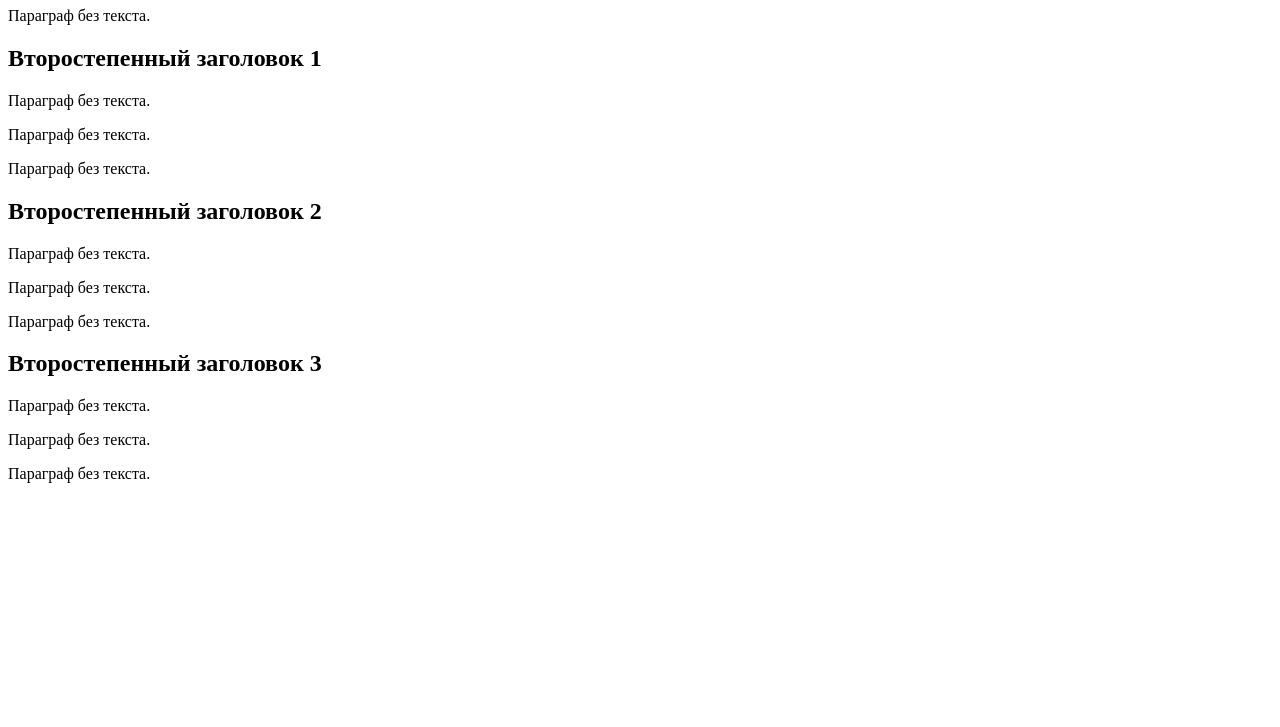
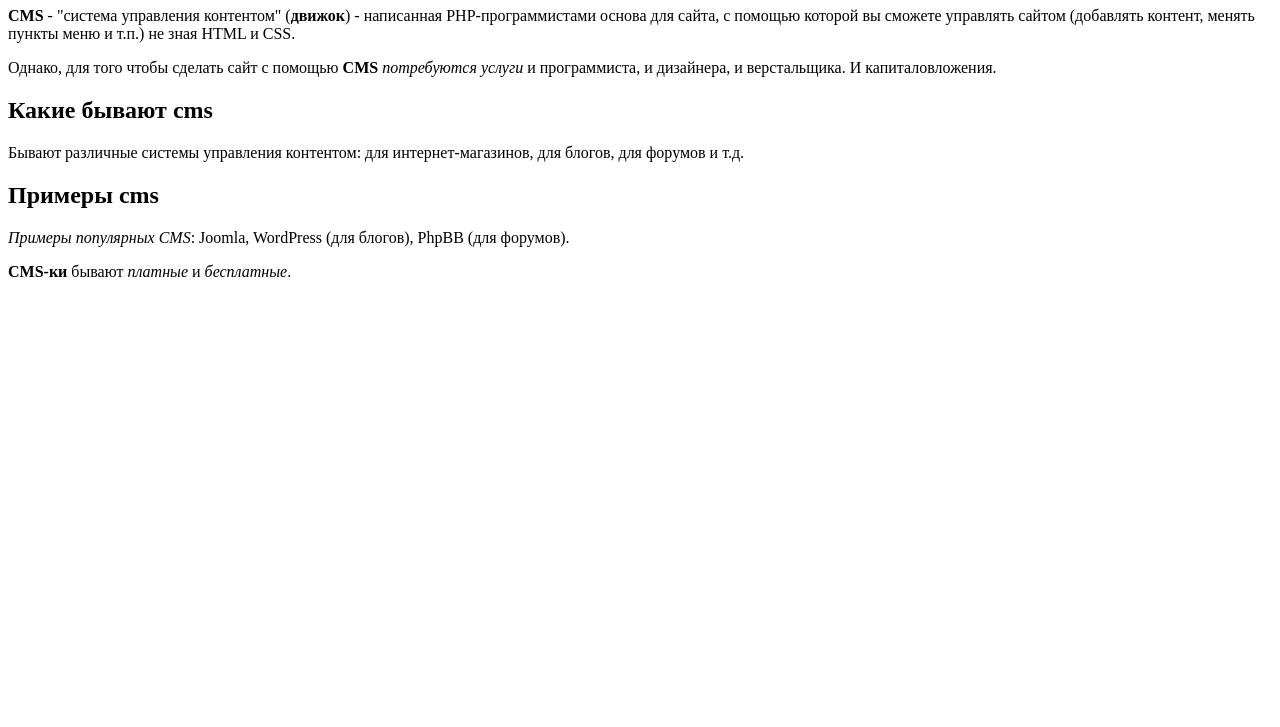
Before and after one commit to iqqx/Laba4, a plain HTML site: page index.html in a window 1280 px wide. Shown: the part 73-800 px from the top of the page. Drawn offline with Linux system fonts and the light colour scheme.

Commit message:
Практикум 2.

```diff
--- a/index.html
+++ b/index.html
@@ -5,22 +5,30 @@
     <title>Егорины шалости</title>
   </head>
   <body>
-    <h1>Главная страница Егора</h1>
-    <p>Параграф без текста.</p>
+    <h1>Что такое CMS</h1>
+    <p>
+      <b>CMS</b> - "система управления контентом" (<b>движок</b>) - написанная
+      PHP-программистами основа для сайта, с помощью которой вы сможете
+      управлять сайтом (добавлять контент, менять пункты меню и т.п.) не зная
+      HTML и CSS.
+    </p>
+    <p>
+      Однако, для того чтобы сделать сайт с помощью <b>CMS</b>
+      <i>потребуются услуги</i> и программиста, и дизайнера, и верстальщика. И
+      капиталовложения.
+    </p>
 
-    <h2>Второстепенный заголовок 1</h2>
-    <p>Параграф без текста.</p>
-    <p>Параграф без текста.</p>
-    <p>Параграф без текста.</p>
+    <h2>Какие бывают cms</h2>
+    <p>
+      Бывают различные системы управления контентом: для интернет-магазинов, для
+      блогов, для форумов и т.д.
+    </p>
 
-    <h2>Второстепенный заголовок 2</h2>
-    <p>Параграф без текста.</p>
-    <p>Параграф без текста.</p>
-    <p>Параграф без текста.</p>
-
-    <h2>Второстепенный заголовок 3</h2>
-    <p>Параграф без текста.</p>
-    <p>Параграф без текста.</p>
-    <p>Параграф без текста.</p>
+    <h2>Примеры cms</h2>
+    <p>
+      <i>Примеры популярных CMS</i>: Joomla, WordPress (для блогов), PhpBB (для
+      форумов).
+    </p>
+    <p><b>CMS-ки</b> бывают <i>платные</i> и <i>бесплатные</i>.</p>
   </body>
 </html>
```
